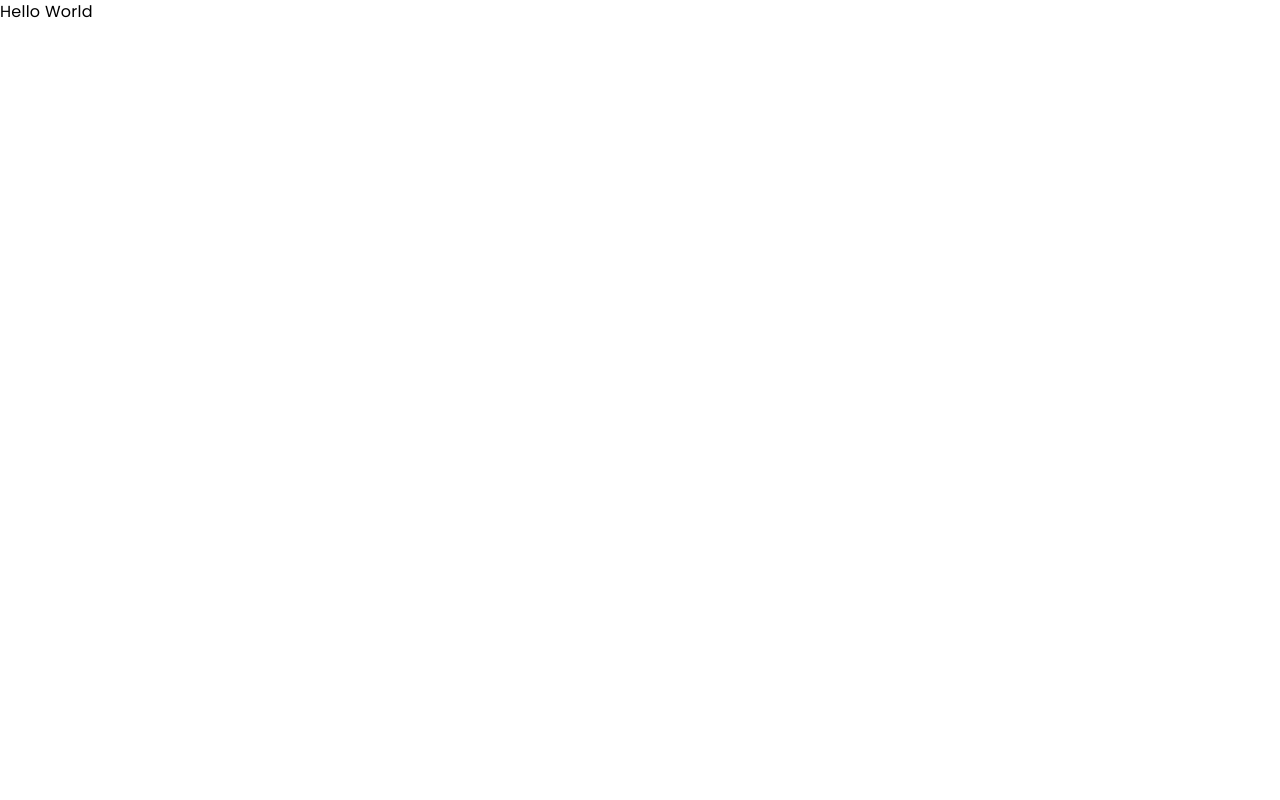
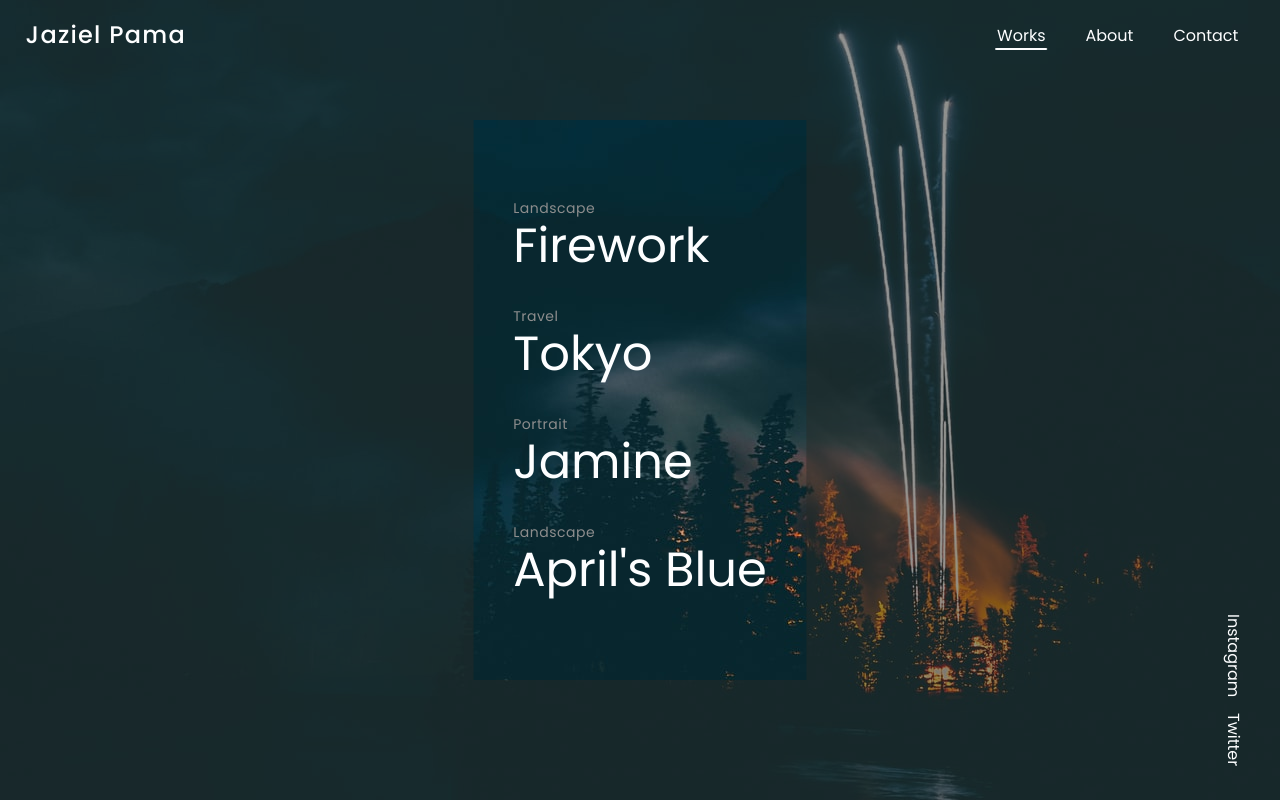
Before and after one commit to mcchu12/leahlou, a React (Create React App) app: page /works in a window 1280 px wide. Built offline with nearby package versions, Linux system fonts and the light colour scheme.

Commit message:
Add routes

```diff
--- a/src/App.tsx
+++ b/src/App.tsx
@@ -1,12 +1,8 @@
-import React from "react";
-import { Typography } from "./components";
+import React from 'react';
+import { Routes } from './containers';
 
 function App() {
-  return (
-    <div>
-      <Typography variant="body1">Hello World</Typography>
-    </div>
-  );
+  return <Routes />;
 }
 
 export default App;
--- /dev/null
+++ b/src/containers/Routes.tsx
@@ -0,0 +1,25 @@
+import React from 'react';
+import { BrowserRouter, Switch, Route, Redirect } from 'react-router-dom';
+import Layout from './Layout';
+import Work from './WorkView';
+import Project from './ProjectView';
+import Contact from './Contact';
+import About from './About';
+
+const Routes = () => {
+  return (
+    <BrowserRouter>
+      <Layout>
+        <Switch>
+          <Route path="/works" exact component={Work} />
+          <Route path="/works/:id" exact component={Project} />
+          <Route path="/about" exact component={About} />
+          <Route path="/contact" exact component={Contact} />
+          <Redirect exact from="/" to="/works" />
+        </Switch>
+      </Layout>
+    </BrowserRouter>
+  );
+};
+
+export default Routes;
--- /dev/null
+++ b/src/containers/index.ts
@@ -0,0 +1 @@
+export { default as Routes } from './Routes';
```
